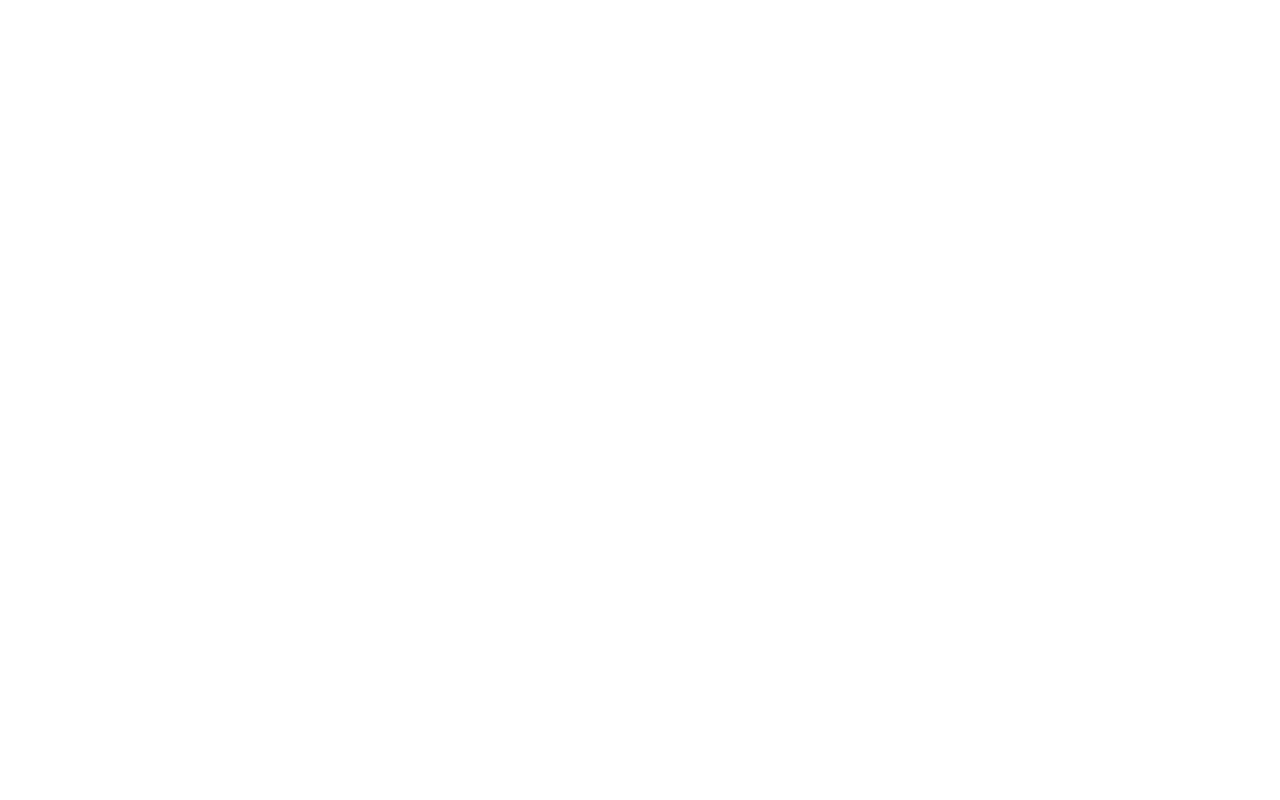
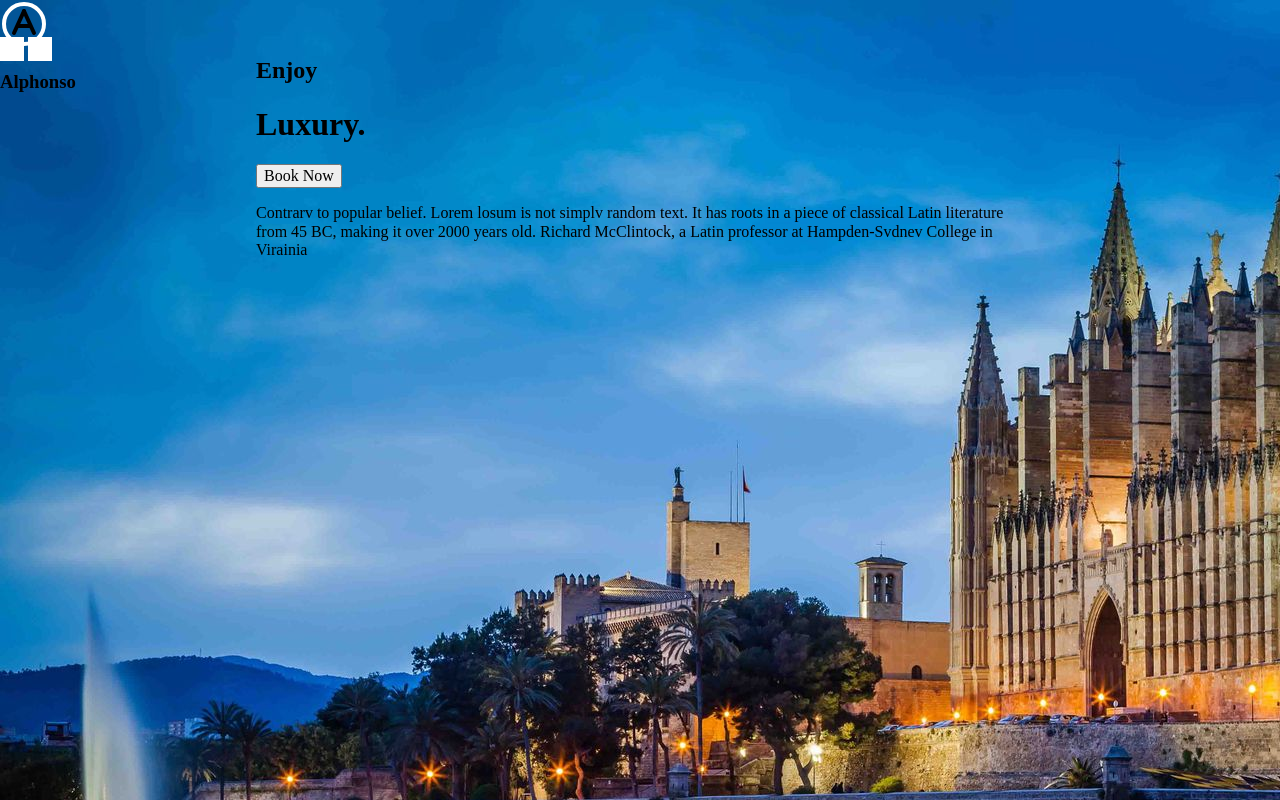
Before and after one commit to aitorocio/proyecto-universidad, a plain HTML site: page index.html in a window 1280 px wide. Drawn offline with Linux system fonts and the light colour scheme.

Commit message:
prueba 1

```diff
--- a/css/layout.css
+++ b/css/layout.css
@@ -1,2 +1,24 @@
 /* CSS LAYOUT */
 /* **************************************************************** */
+
+
+.contenido{
+    display:grid;
+    grid-template-columns: 20% 60% 20%;
+    grid-template-rows: 10% 80% 10%;
+}
+
+
+
+header{
+grid-column: 1/4;
+grid-row: 1/2;
+}
+.contenidoCentral{
+    grid-column: 2/3;
+    grid-row: 2/3;
+}
+footer{
+    grid-column: 3/4;
+    grid-row: 3/4;
+}
--- a/index.html
+++ b/index.html
@@ -8,6 +8,28 @@
     <link rel="stylesheet" href="style.css">
 </head>
 <body>
-
+    <section class="contenido">
+        <!-- header logo y menu -->
+        <header>
+            <img src="./img/logo.svg" class="logo">
+            <h3>Alphonso</h3>
+            <img src="" class="menu">
+        </header>
+        <!-- section h2 h1 link y parrafo -->
+        <section class="contenidoCentral">
+            <h2>Enjoy</h2>
+            <h1>Luxury.</h1>
+            <a href="#"><button>Book Now</button></a>
+            <p>Contrarv to popular belief. Lorem losum is not simplv random text. It
+            has roots in a piece of classical Latin literature from 45 BC, making it
+            over 2000 years old. Richard McClintock, a Latin professor at
+            Hampden-Svdnev College in Virainia</p>
+        </section>
+        <!-- footer img insta img dfacebook -->
+        <section>
+            <img src="./img/instagram.svg" class="instagram">
+            <img src="./img/facebook.svg" class="facebook">
+        </section>
+    </section>
 </body>
 </html>
--- a/style.css
+++ b/style.css
@@ -8,3 +8,11 @@
 @import "./css/grid.css";
 @import "./css/layout.css";
 @import "./css/mediaquery.css";
+
+
+
+/*  */
+body{
+    height: 100vh;
+    background-image: url("./img/fondo.jpg");
+}
```
Also changed, not shown: img/facebook.svg (added), img/fondo.jpg (added), img/instagram.svg (added), img/logo.svg (added).
